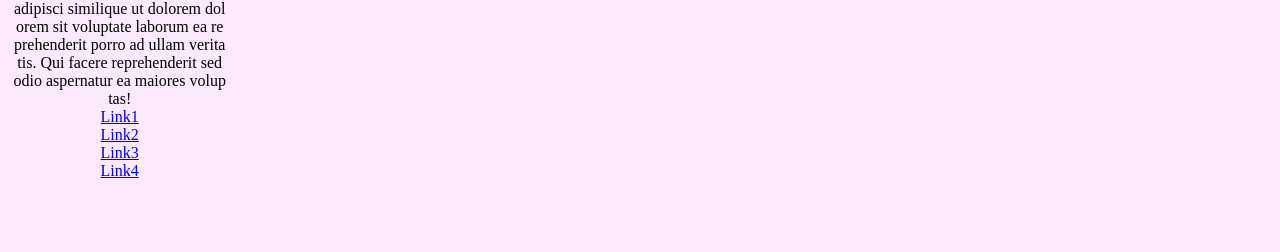
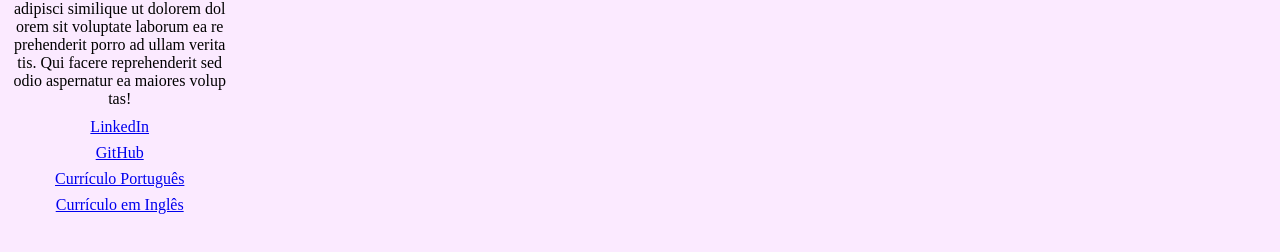
Before and after one commit to Luh-Santos/criacao-de-layout, a plain HTML site: page index.html in a window 1280 px wide. Shown: the part 270-522 px from the top of the page. Drawn offline with Linux system fonts and the light colour scheme.

Commit message:
editando menu lateral

```diff
--- a/index.html
+++ b/index.html
@@ -52,12 +52,12 @@
                 </section>
                 <p id="texto-padrao">Lorem ipsum dolor sit amet. Est adipisci similique ut dolorem dolorem sit voluptate laborum ea reprehenderit porro ad ullam veritatis. Qui facere reprehenderit sed odio aspernatur ea maiores voluptas!</p>
             </article>
-            <nav>
+            <nav class="menu">
                 <ul>
-                    <li><a href=”#”>Link1</a></li>
-                    <li><a href=”#”>Link2</a></li>
-                    <li><a href=”#”>Link3</a></li>
-                    <li><a href=”#”>Link4</a></li>
+                    <li><a href="https://www.linkedin.com/in/luísa-santos-0718841ab/" target="_blank" rel="noopener noreferrer">LinkedIn</a></li>
+                    <li><a href="https://github.com/Luh-Santos" target="_blank" rel="noopener noreferrer">GitHub</a></li>
+                    <li><a href="assets/Curriculo Luisa J.pdf" target="_blank">Currículo Português</a></li>
+                    <li><a href="assets/CV Luisa.pdf" target="_blank">Currículo em Inglês</a></li>
                 </ul>
             </nav>
         </header>
--- a/style.css
+++ b/style.css
@@ -106,6 +106,14 @@ header article button:hover {
   display: none;
 }
 
+.menu {
+  margin-top: 10px;
+}
+
+.menu ul li {
+  margin: 8px;
+}
+
 .main {
   width: 100%;
   height: fit-content;
```
Also changed, not shown: 2 other files.
